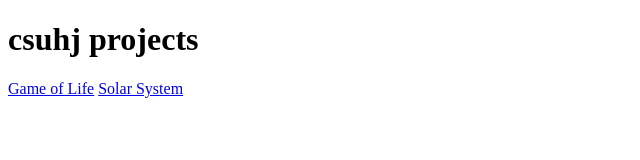
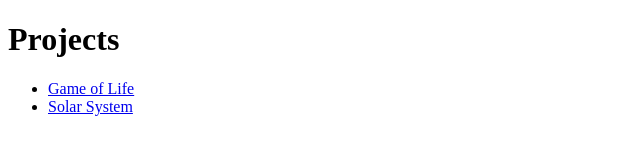
Before and after one commit to csuhj/csuhj.github.io, a plain HTML site: page index.html in a window 1280 px wide. Shown: the whole page, without its empty margins (0-640 px from the left). Drawn offline with Linux system fonts and the light colour scheme.

Commit message:
fixed index page

```diff
--- a/index.html
+++ b/index.html
@@ -5,8 +5,14 @@
     <title>csuhj.github.io</title>
   </head>
   <body>
-    <h1>csuhj projects</h1>
-    <a href="./gol/index.html">Game of Life</a>
-    <a href="./solar-system/index.html">Solar System</a>
+    <h1>Projects</h1>
+    <ul>
+        <li>
+            <a href="./gol/index.html">Game of Life</a>
+        </li>
+        <li>
+            <a href="./solar-system/index.html">Solar System</a>
+        </li>
+    </ul>
   </body>
 </html>
```
